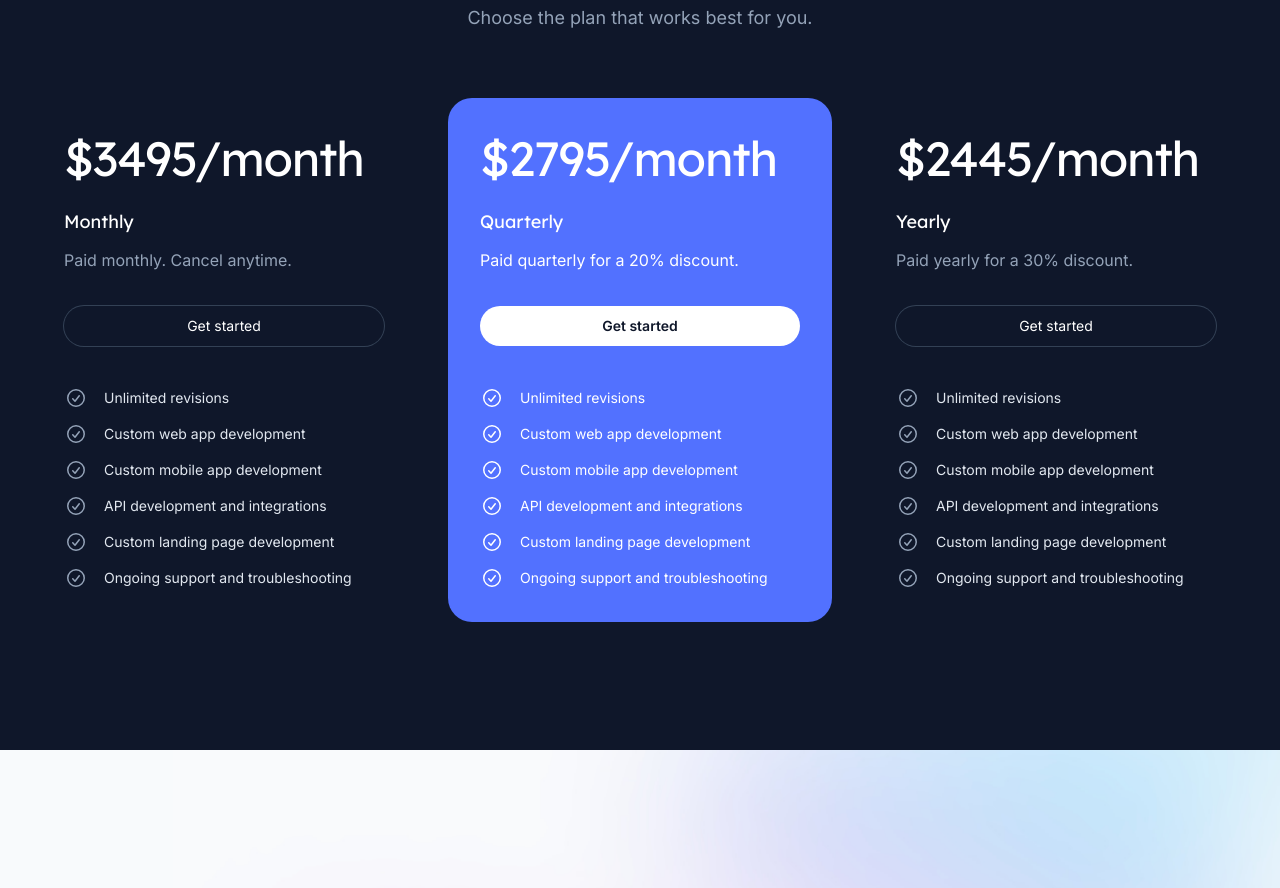
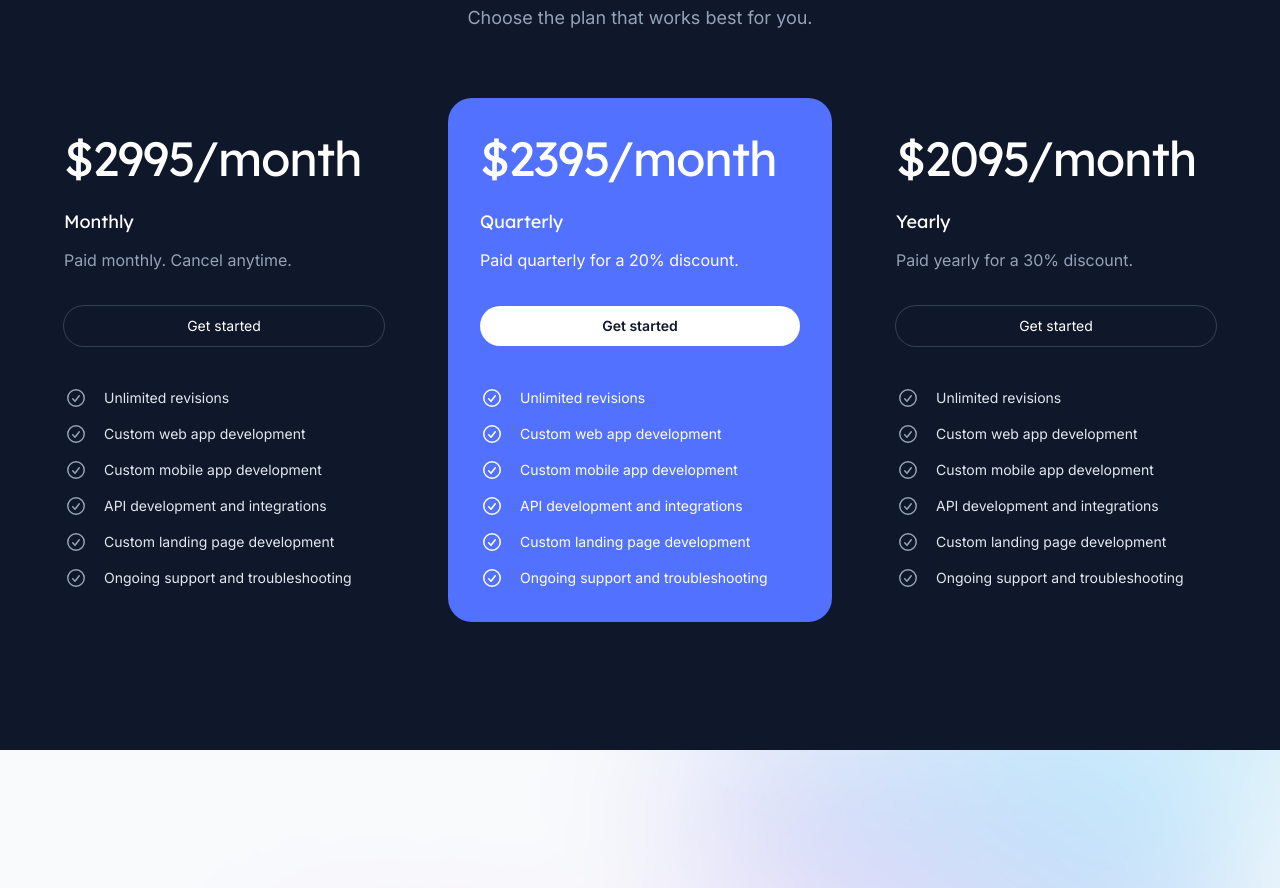
Before and after one commit to dcgleason/webshop-landing, a Next.js app: page / in a window 1280 px wide. Shown: the part 3005-3893 px from the top of the page. Built offline with nearby package versions, Linux system fonts and the light colour scheme.

Commit message:
chaged proces

```diff
--- a/src/components/Pricing.jsx
+++ b/src/components/Pricing.jsx
@@ -116,7 +116,7 @@ export function Pricing() {
         <div className="-mx-4 mt-16 grid max-w-2xl grid-cols-1 gap-y-10 sm:mx-auto lg:-mx-8 lg:max-w-none lg:grid-cols-3 xl:mx-0 xl:gap-x-8">
           <Plan
             name="Monthly"
-            price="$3495/month"
+            price="$2995/month"
             description="Paid monthly. Cancel anytime."
             href="mailto:dan@webshopwizards.com?subject=New%20Client&body=I'm%20ready%20to%20jump%20on%20a%2015%20minute%20call%20today%20or%20tomorrow%20to%20discuss%20my%20needs.%0AMy%20phone%20number%20is:%20(your%20phone%20number).%0ALook%20forward%20to%20hearing%20back.%20Thanks!"
             features={[
@@ -132,7 +132,7 @@ export function Pricing() {
           <Plan
             featured
             name="Quarterly"
-            price="$2795/month"
+            price="$2395/month"
             description="Paid quarterly for a 20% discount."
             href="mailto:dan@webshopwizards.com?subject=New%20Client&body=I'm%20ready%20to%20jump%20on%20a%2015%20minute%20call%20today%20or%20tomorrow%20to%20discuss%20my%20needs.%0AMy%20phone%20number%20is:%20(your%20phone%20number).%0ALook%20forward%20to%20hearing%20back.%20Thanks!"
             features={[
@@ -146,7 +146,7 @@ export function Pricing() {
           />
           <Plan
             name="Yearly"
-            price="$2445/month"
+            price="$2095/month"
             description="Paid yearly for a 30% discount."
             href="mailto:dan@webshopwizards.com?subject=New%20Client&body=I'm%20ready%20to%20jump%20on%20a%2015%20minute%20call%20today%20or%20tomorrow%20to%20discuss%20my%20needs.%0AMy%20phone%20number%20is:%20(your%20phone%20number).%0ALook%20forward%20to%20hearing%20back.%20Thanks!"
 
```
